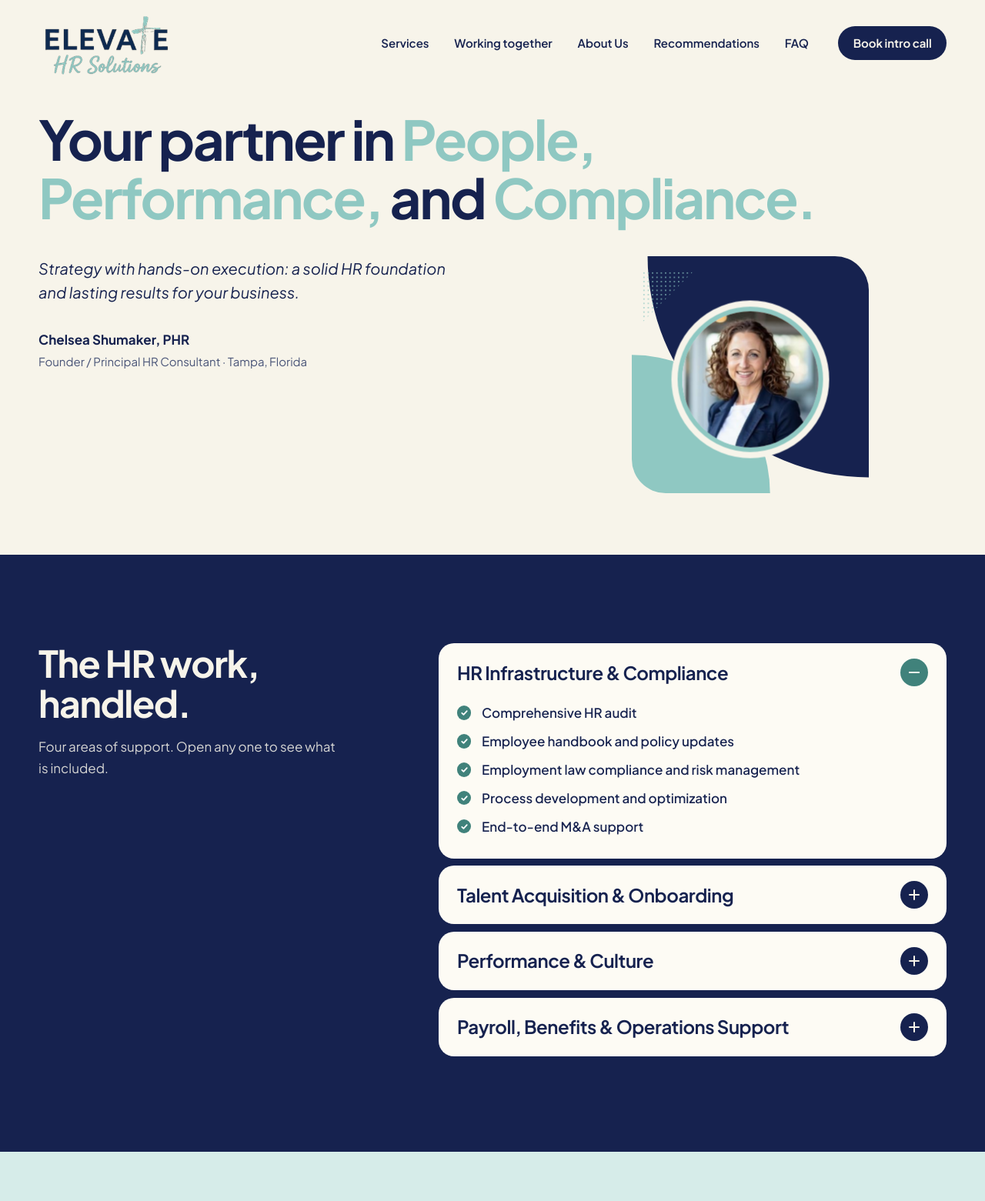
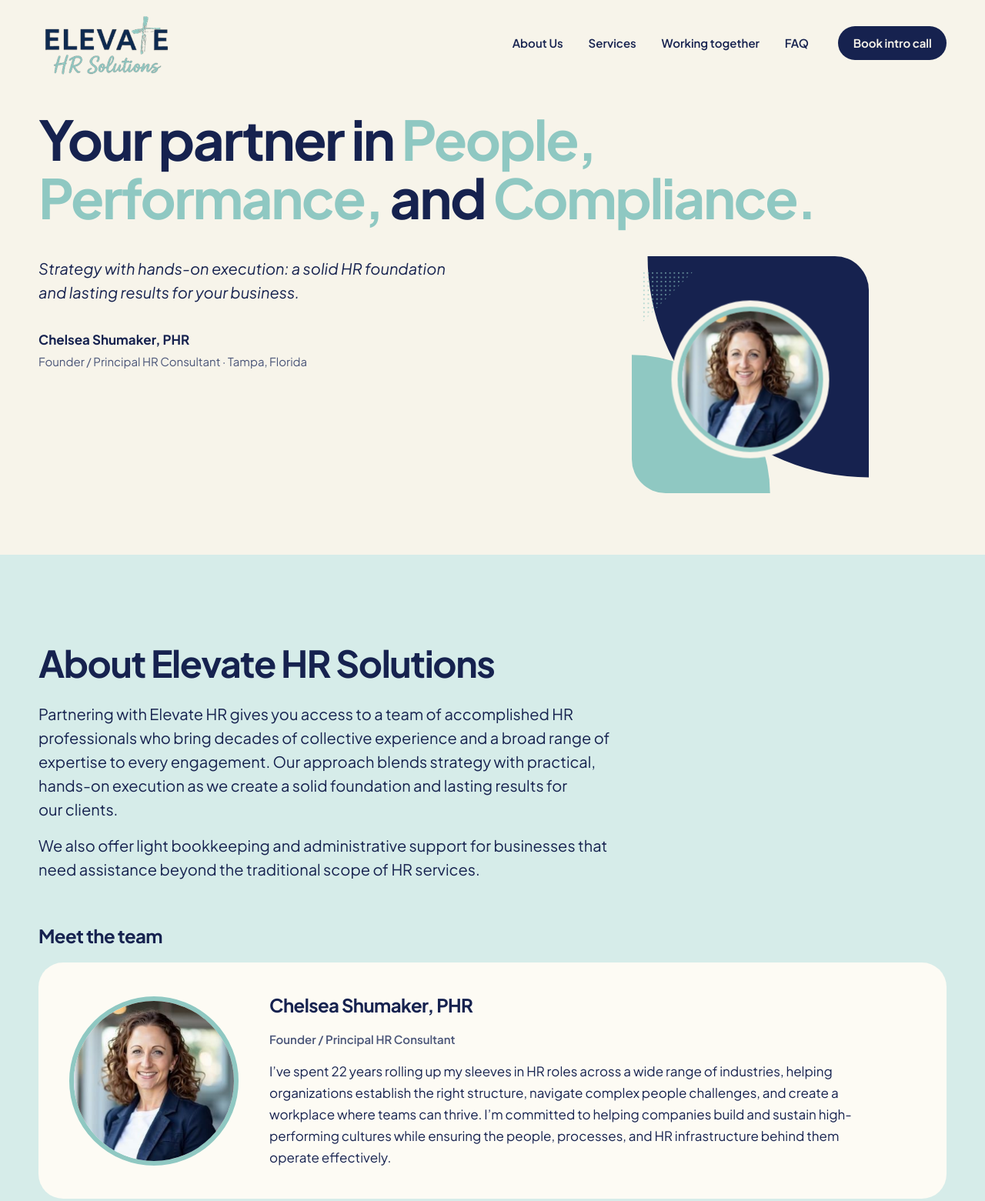
Before and after one commit to tehchaoz/elevate-hr-solutions, a plain HTML site: page index.html in a window 1280 px wide. Shown: the top 1561 px of the page at 77% size. Drawn offline with Linux system fonts and the light colour scheme.

Commit message:
About Us is the second home-page section, right under the hero; testimonial and menu restored (no Recommendations tab)
Co-Authored-By: Claude Sonnet 5.5 <noreply@anthropic.com>

```diff
--- a/css/styles.css
+++ b/css/styles.css
@@ -443,9 +443,6 @@ p, dd { text-wrap: pretty; }
 
 /* about section on the home page */
 .about-intro { display: grid; gap: 1rem; margin-top: 1.5rem; max-width: 62ch; }
-.about-intro p { color: rgba(247, 244, 234, 0.9); font-size: var(--t-lead); line-height: 1.55; }
-.about-team-h { margin-top: clamp(2.5rem, 5vw, 3.5rem); font-size: var(--t-h3); letter-spacing: -0.025em; color: var(--cream); }
+.about-intro p { color: var(--ink); font-size: var(--t-lead); line-height: 1.55; }
+.about-team-h { margin-top: clamp(2.5rem, 5vw, 3.5rem); font-size: var(--t-h3); letter-spacing: -0.025em; color: var(--navy); }
 .about-team-h + .team { margin-top: 1.25rem; }
-/* recommendations sit on the light green section */
-.testimonial .pull { color: var(--navy); }
-.testimonial .split-head .muted { color: var(--ink); }
--- a/index.html
+++ b/index.html
@@ -51,10 +51,9 @@
       <img src="assets/logo.png" width="300" height="148" alt="Elevate HR Solutions">
     </a>
     <nav class="nav-links" aria-label="Primary">
+      <a href="#about">About Us</a>
       <a href="#services">Services</a>
       <a href="#working-together">Working together</a>
-      <a href="#about">About Us</a>
-      <a href="#recommendations">Recommendations</a>
       <a href="#faq">FAQ</a>
     </nav>
     <div class="nav-actions">
@@ -65,10 +64,9 @@
     </div>
   </div>
   <div class="nav-sheet" id="navSheet" hidden>
+    <a href="#about">About Us</a>
     <a href="#services">Services</a>
     <a href="#working-together">Working together</a>
-    <a href="#about">About Us</a>
-      <a href="#recommendations">Recommendations</a>
     <a href="#faq">FAQ</a>
     <a href="#contact" data-book>Book intro call</a>
   </div>
@@ -102,6 +100,28 @@
       <div class="portrait">
         <img src="assets/chelsea-headshot.jpg" width="281" height="281" alt="Portrait of Chelsea Shumaker, founder of Elevate HR Solutions" fetchpriority="high">
       </div>
+    </div>
+  </div>
+</section>
+
+<!-- ABOUT US -->
+<section class="section section-mint" id="about" aria-labelledby="about-h" data-sec="about-intro">
+  <div class="wrap">
+    <h2 class="h-section" id="about-h" data-reveal>About Elevate HR Solutions</h2>
+    <div class="about-intro" data-reveal>
+      <p>Partnering with Elevate HR gives you access to a team of accomplished HR professionals who bring decades of collective experience and a broad range of expertise to every engagement. Our approach blends strategy with practical, hands-on execution as we create a solid foundation and lasting results for our clients.</p>
+      <p>We also offer light bookkeeping and administrative support for businesses that need assistance beyond the traditional scope of HR services.</p>
+    </div>
+    <h3 class="about-team-h" data-reveal>Meet the team</h3>
+    <div class="team" data-reveal>
+      <article class="member member-lead">
+        <div class="member-photo"><img src="assets/chelsea-headshot.jpg" width="281" height="281" alt="Portrait of Chelsea Shumaker, founder of Elevate HR Solutions" loading="lazy"></div>
+        <div class="member-body">
+          <h3>Chelsea Shumaker, PHR</h3>
+          <p class="member-role">Founder / Principal HR Consultant</p>
+          <p>I&rsquo;ve spent 22 years rolling up my sleeves in HR roles across a wide range of industries, helping organizations establish the right structure, navigate complex people challenges, and create a workplace where teams can thrive. I&rsquo;m committed to helping companies build and sustain high-performing cultures while ensuring the people, processes, and HR infrastructure behind them operate effectively.</p>
+        </div>
+      </article>
     </div>
   </div>
 </section>
@@ -210,33 +230,11 @@
   </div>
 </section>
 
-<!-- ABOUT US -->
-<section class="section section-navy" id="about" aria-labelledby="about-h" data-sec="about-intro">
-  <div class="wrap">
-    <h2 class="h-section" id="about-h" data-reveal>About Elevate HR Solutions</h2>
-    <div class="about-intro" data-reveal>
-      <p>Partnering with Elevate HR gives you access to a team of accomplished HR professionals who bring decades of collective experience and a broad range of expertise to every engagement. Our approach blends strategy with practical, hands-on execution as we create a solid foundation and lasting results for our clients.</p>
-      <p>We also offer light bookkeeping and administrative support for businesses that need assistance beyond the traditional scope of HR services.</p>
-    </div>
-    <h3 class="about-team-h" data-reveal>Meet the team</h3>
-    <div class="team" data-reveal>
-      <article class="member member-lead">
-        <div class="member-photo"><img src="assets/chelsea-headshot.jpg" width="281" height="281" alt="Portrait of Chelsea Shumaker, founder of Elevate HR Solutions" loading="lazy"></div>
-        <div class="member-body">
-          <h3>Chelsea Shumaker, PHR</h3>
-          <p class="member-role">Founder / Principal HR Consultant</p>
-          <p>I&rsquo;ve spent 22 years rolling up my sleeves in HR roles across a wide range of industries, helping organizations establish the right structure, navigate complex people challenges, and create a workplace where teams can thrive. I&rsquo;m committed to helping companies build and sustain high-performing cultures while ensuring the people, processes, and HR infrastructure behind them operate effectively.</p>
-        </div>
-      </article>
-    </div>
-  </div>
-</section>
-
-<!-- RECOMMENDATIONS -->
-<section class="section section-mint testimonial" id="recommendations" aria-labelledby="testi-h" data-sec="testimonial">
+<!-- CLIENT TESTIMONIAL -->
+<section class="section section-navy testimonial" id="testimonial" aria-labelledby="testi-h" data-sec="testimonial">
   <div class="wrap split">
     <div class="split-head" data-reveal>
-      <h2 class="h-section" id="testi-h">Recommendations.</h2>
+      <h2 class="h-section" id="testi-h">What a client says.</h2>
       <p class="pull" id="testi-pull">&ldquo;What stood out most was their incredible flexibility.&rdquo;</p>
       <p class="muted">Flexible support. Experienced guidance. The right expertise at the right time.</p>
     </div>
```
Also changed, not shown: 1 other file.
